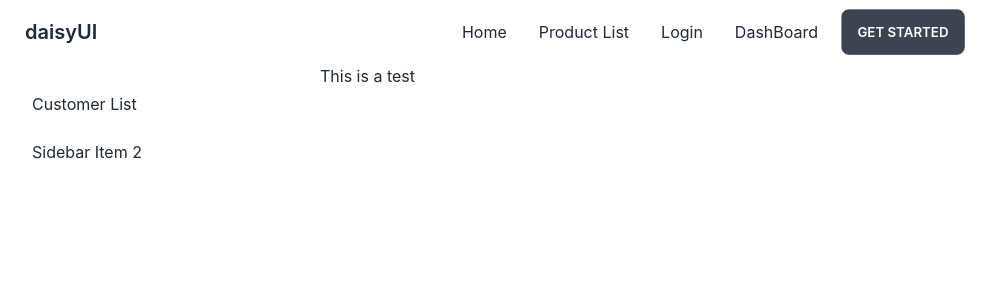
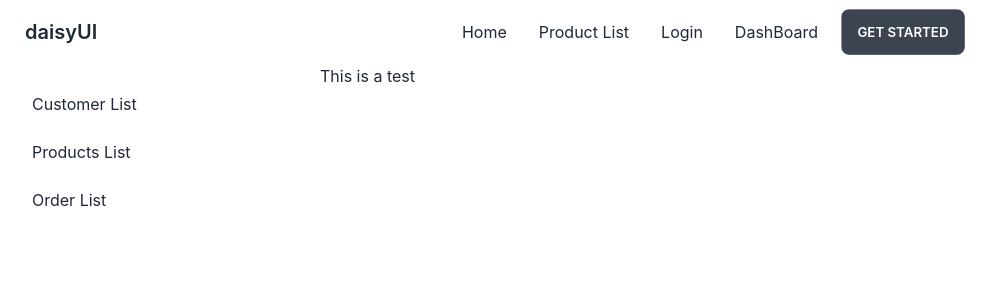
Before and after one commit to Sayeednayeem1/repliq-task-client, a React (Create React App) app: page /dashboard in a window 1280 px wide. Shown: the top 300 px of the page, without its empty margins (0-1003 px from the left). Built offline with nearby package versions, Linux system fonts and the light colour scheme; no server answers.

Commit message:
added orderlist product lists components in the dashboard

```diff
--- /dev/null
+++ b/src/DashBoard/OrderList/OrderList.js
@@ -0,0 +1,11 @@
+import React from 'react';
+
+const OrderList = () => {
+    return (
+        <div>
+            <h5>This is the order lists</h5>
+        </div>
+    );
+};
+
+export default OrderList;
--- /dev/null
+++ b/src/DashBoard/ProductsListDashboard/ProductsListDashboard.js
@@ -0,0 +1,11 @@
+import React from 'react';
+
+const ProductsListDashboard = () => {
+    return (
+        <div>
+            <h5>This is the products list</h5>
+        </div>
+    );
+};
+
+export default ProductsListDashboard;
--- a/src/layout/DashBoardLayout.js
+++ b/src/layout/DashBoardLayout.js
@@ -16,7 +16,8 @@ const DashBoardLayout = () => {
                     <label htmlFor="dashboard-drawer" className="drawer-overlay"></label>
                     <ul className="menu p-4 w-80 bg-base-100 text-base-content">
                         <li><Link to='/dashboard'>Customer List</Link></li>
-                        <li><a>Sidebar Item 2</a></li>
+                        <li><Link to='/dashboard/productsListDashboard'>Products List</Link></li>
+                        <li><Link to='/dashboard/ordersList'>Order List</Link></li>
                     </ul>
 
                 </div>
```
Also changed, not shown: src/Router/router.js (+11 -0 lines).
